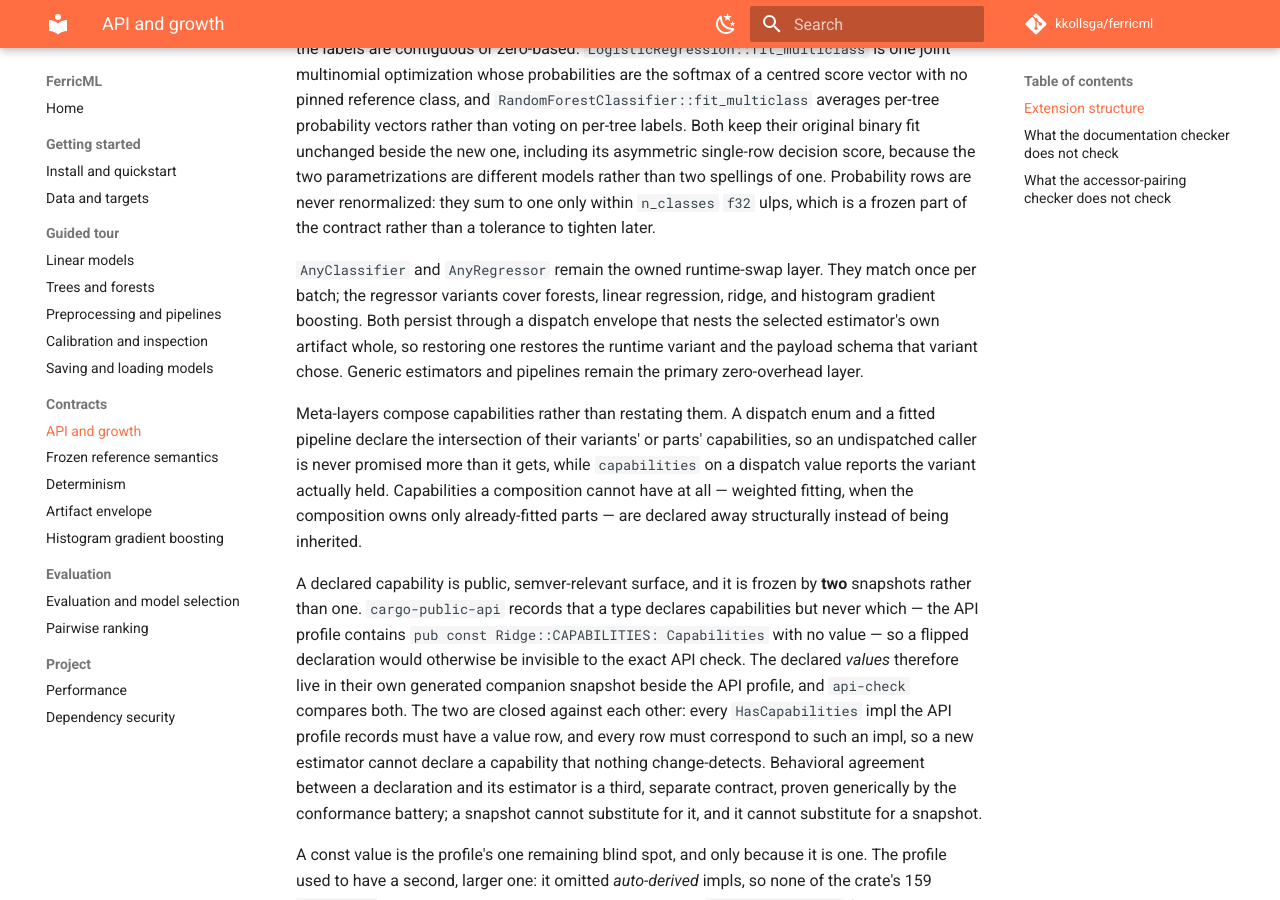
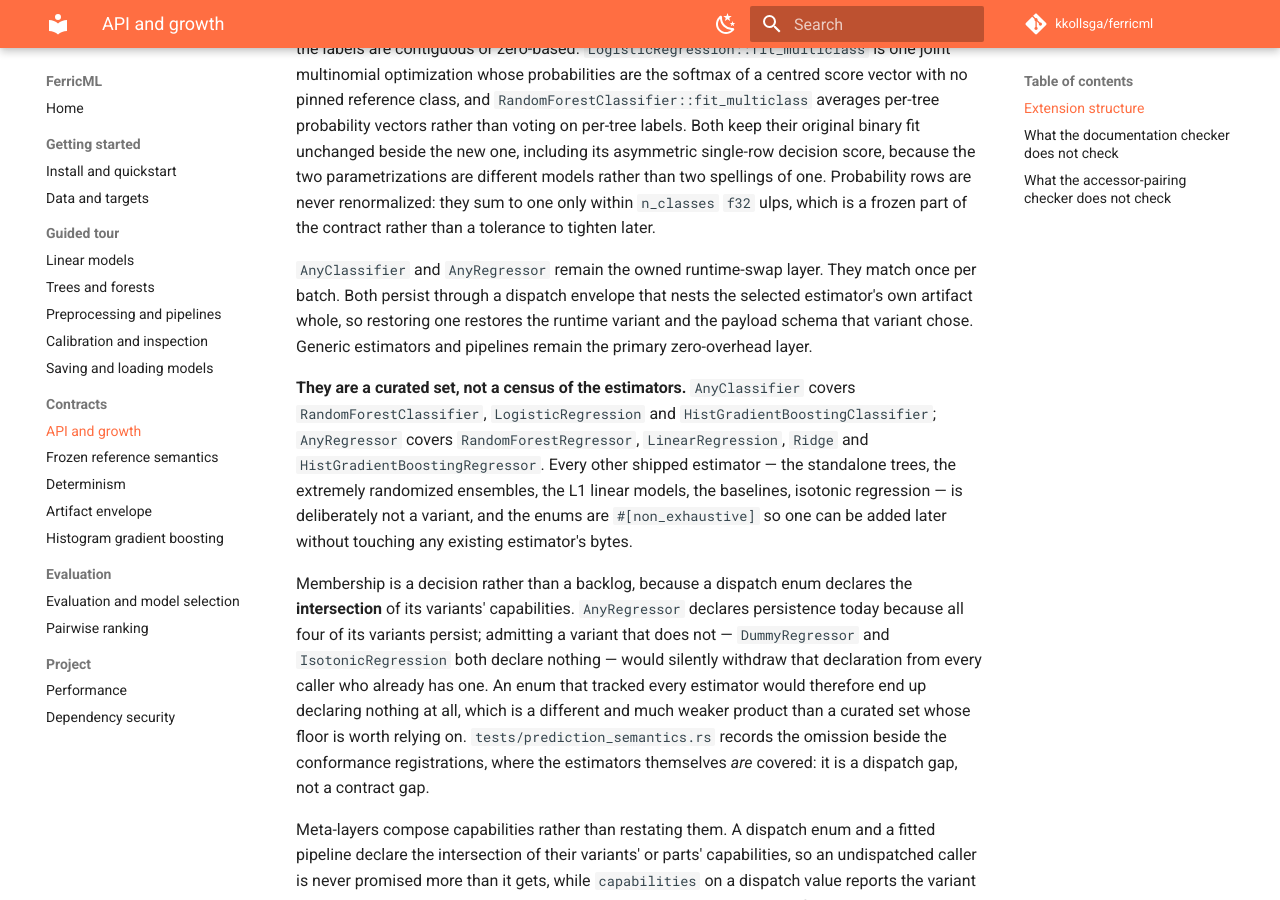
Before and after one commit to kkollsga/ferricml, an MkDocs documentation site: the page built from docs/api-and-growth.md, in a window 1280 px wide and 900 px high, scrolled down 3536 px. Built offline with MkDocs 1.6.1 and Material for MkDocs 9.7.7, drawn with Linux system fonts in a browser that asks for light colours; comment, search, counter and statistics services are not loaded.

Commit message:
docs: state what the dispatch enums are for, and correct their coverage
`docs/api-and-growth.md` said the regressor variants "cover forests,
linear regression, ridge, and histogram gradient boosting". The forests
claim was never true of `ExtraTreesRegressor`, and the sentence has drifted
further since: measured against the frozen API baseline the enums cover 3
of 6 concrete classifiers and 4 of 10 concrete regressors.

Corrected rather than closed, and the reason is stronger than the "no
consumer in this sprint" one already recorded in the conformance file. A
dispatch enum declares the intersection of its variants' capabilities, so
an enum that tracked every estimator would declare nothing at all:
`AnyRegressor` declares persistence only because all four variants
persist, and both `DummyRegressor` and `IsotonicRegression` declare
nothing. Membership is therefore a product decision, and the enums are a
curated set whose declared floor is worth relying on.

The variant lists now live in three places that name each other — the two
enum docs, the API document, and the conformance note — so a future
addition has somewhere to land instead of leaving a claim behind.

Co-Authored-By: Claude Opus 5 <noreply@anthropic.com>

```diff
--- a/docs/api-and-growth.md
+++ b/docs/api-and-growth.md
@@ -163,11 +163,30 @@ renormalized: they sum to one only within `n_classes` `f32` ulps, which is a
 frozen part of the contract rather than a tolerance to tighten later.
 
 `AnyClassifier` and `AnyRegressor` remain the owned runtime-swap layer. They
-match once per batch; the regressor variants cover forests, linear regression,
-ridge, and histogram gradient boosting. Both persist through a dispatch envelope
+match once per batch. Both persist through a dispatch envelope
 that nests the selected estimator's own artifact whole, so restoring one
 restores the runtime variant and the payload schema that variant chose. Generic estimators and pipelines
 remain the primary zero-overhead layer.
+
+**They are a curated set, not a census of the estimators.** `AnyClassifier`
+covers `RandomForestClassifier`, `LogisticRegression` and
+`HistGradientBoostingClassifier`; `AnyRegressor` covers `RandomForestRegressor`,
+`LinearRegression`, `Ridge` and `HistGradientBoostingRegressor`. Every other
+shipped estimator — the standalone trees, the extremely randomized ensembles,
+the L1 linear models, the baselines, isotonic regression — is deliberately not a
+variant, and the enums are `#[non_exhaustive]` so one can be added later without
+touching any existing estimator's bytes.
+
+Membership is a decision rather than a backlog, because a dispatch enum declares
+the **intersection** of its variants' capabilities. `AnyRegressor` declares
+persistence today because all four of its variants persist; admitting a variant
+that does not — `DummyRegressor` and `IsotonicRegression` both declare nothing —
+would silently withdraw that declaration from every caller who already has one.
+An enum that tracked every estimator would therefore end up declaring nothing at
+all, which is a different and much weaker product than a curated set whose floor
+is worth relying on. `tests/prediction_semantics.rs` records the omission beside
+the conformance registrations, where the estimators themselves *are* covered: it
+is a dispatch gap, not a contract gap.
 
 Meta-layers compose capabilities rather than restating them. A dispatch enum
 and a fitted pipeline declare the intersection of their variants' or parts'
```
Also changed, not shown: CHANGELOG.md (+12 -0 lines), 3 other files.
